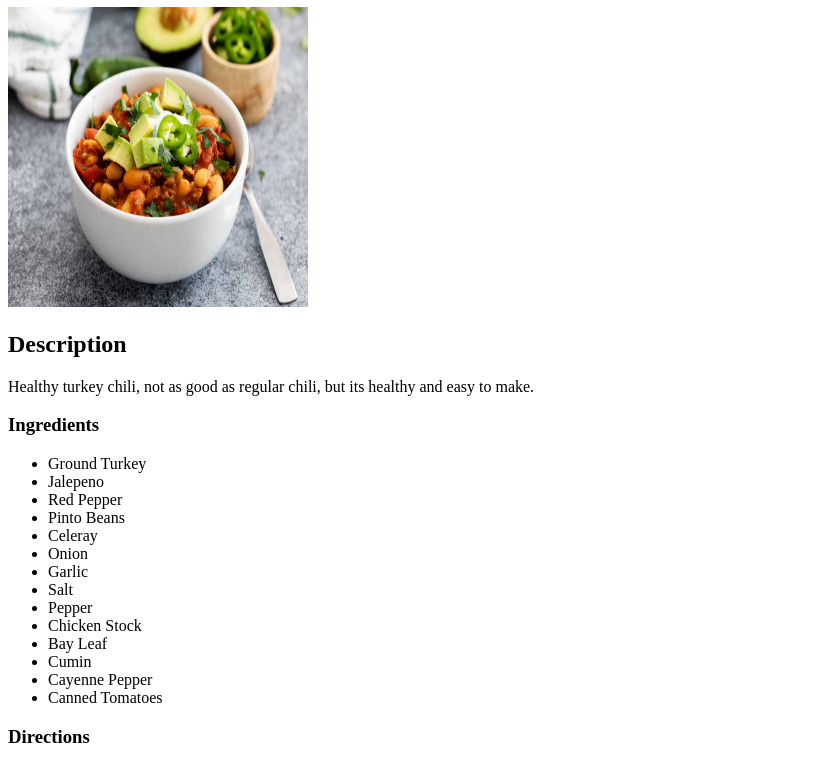
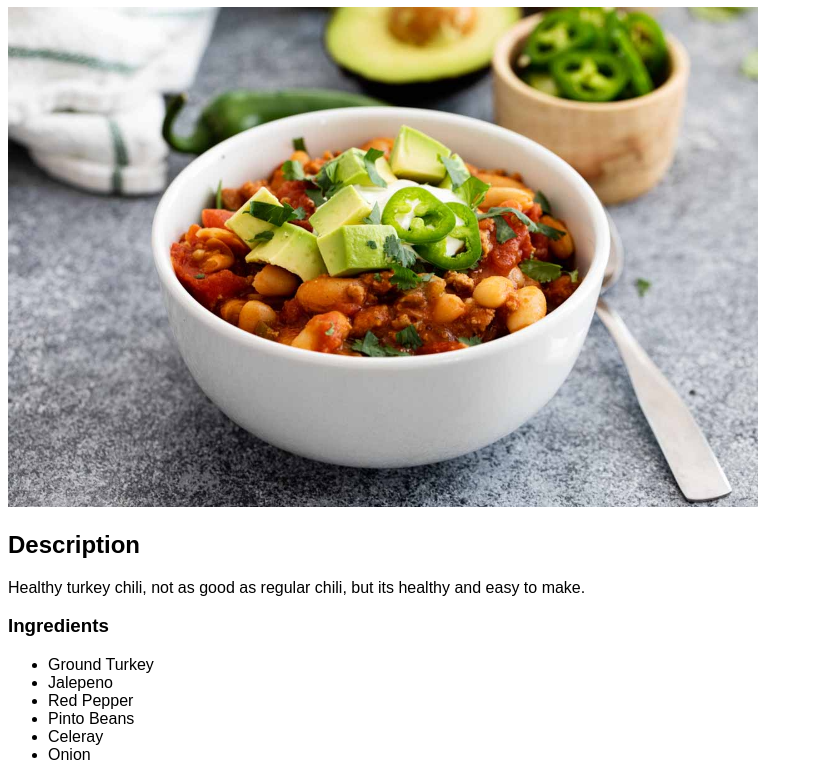
Before and after one commit to flapjackstan/web_dev-odin_project, a plain HTML site: page projects/html-recipes-project/recipes/turkey_chili.html in a window 1280 px wide. Shown: the part 73-834 px from the top of the page, without its empty margins (0-813 px from the left). Drawn offline with Linux system fonts and the light colour scheme.

Commit message:
added some css to project

```diff
--- /dev/null
+++ b/projects/html-recipes-project/css/style.css
@@ -0,0 +1,13 @@
+body {
+    font-family: "Arial", "DejaVu Sans", "sans-serif";
+}
+
+.image {
+    width: auto;
+    height: 500px;
+}
+
+.image:hover {
+    /* transform: scaleX(-1); */
+    height: 800px;
+  }
--- a/projects/html-recipes-project/recipes/turkey_chili.html
+++ b/projects/html-recipes-project/recipes/turkey_chili.html
@@ -3,11 +3,12 @@
 <head>
     <meta charset="UTF-8">
     <title>Turkey Chili Recipe</title>
+    <link rel="stylesheet" href="../css/style.css">
 </head>
 <body>
     <h1>Turkey Chili</h1>
 
-    <img width=300 height=300 src="../images/turkey_chili.jpg" alt="Turkey Chili">
+    <img class ="image" src="../images/turkey_chili.jpg" alt="Turkey Chili" class="image">
 
     <h2>Description</h2>
     <p>Healthy turkey chili, not as good as regular chili, but its healthy and easy to make.</p>
```
Also changed, not shown: projects/html-recipes-project/index.html (+1 -0 lines), projects/html-recipes-project/recipes/beef_stew.html (+4 -1 lines), projects/html-recipes-project/recipes/hamburger.html (+2 -1 lines).
